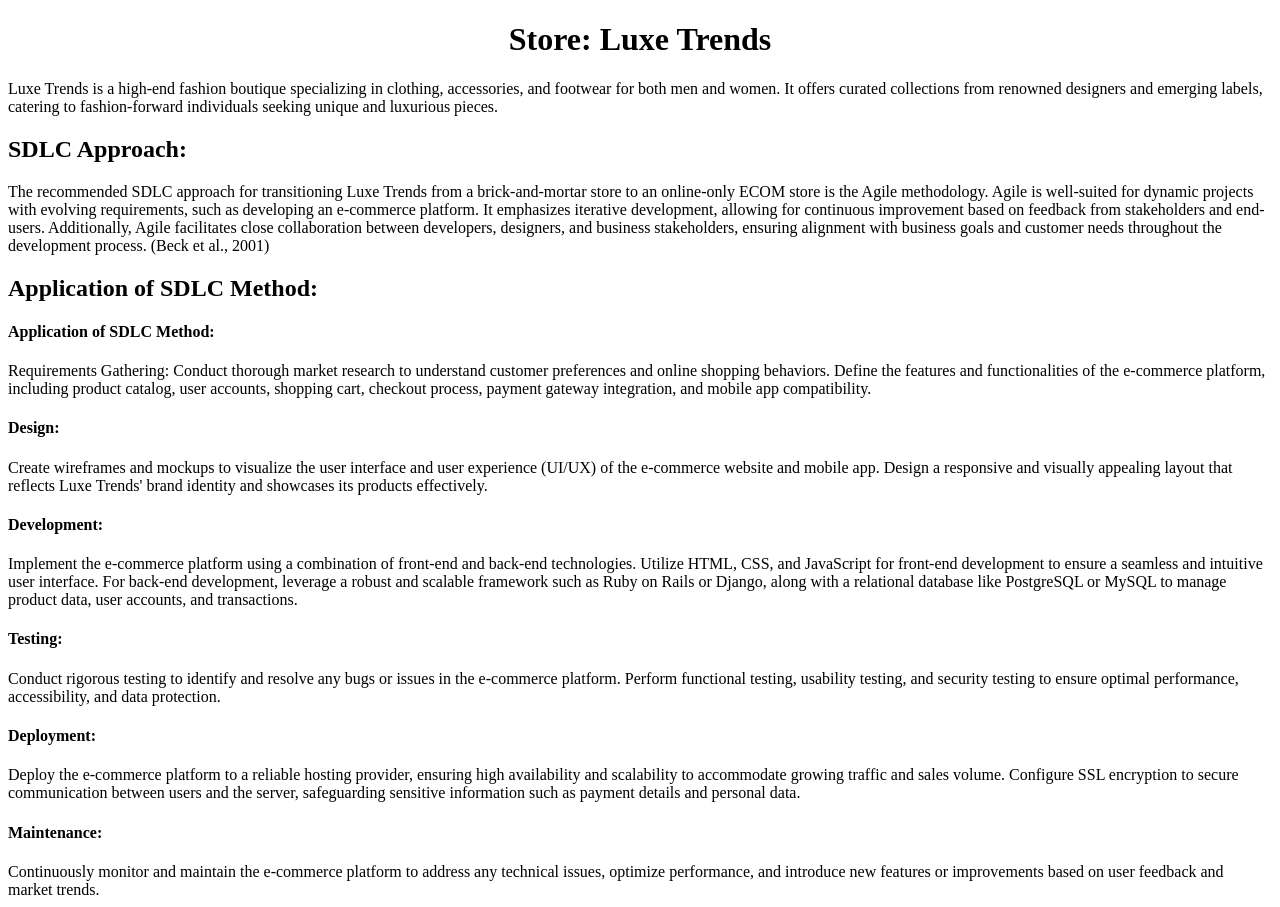
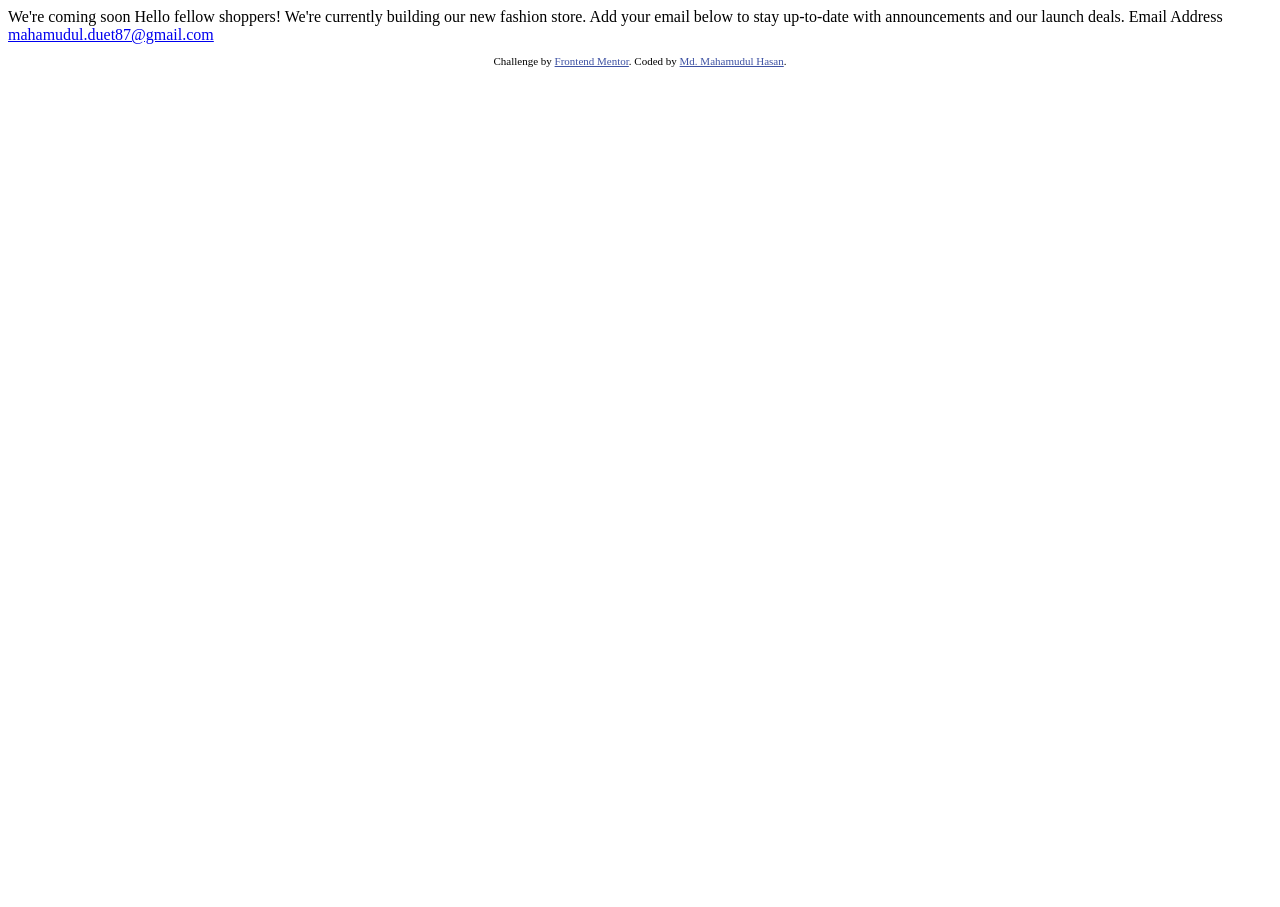
Before and after one commit to mahamudul87/luxe-trends, a plain HTML site: page index.html in a window 1280 px wide. After the commit the page ends 800 px from the top, so only its background shows below. Drawn offline with Linux system fonts and the light colour scheme.

Commit message:
initial template

```diff
--- a/index.html
+++ b/index.html
@@ -1,43 +1,33 @@
 <!DOCTYPE html>
 <html lang="en">
 <head>
-<meta charset="UTF-8">
-<meta name="viewport" content="width=device-width, initial-scale=1.0">
-<title>Luxe Trends</title>
-<style>
-    h1 {
-      text-align: center;
-    }
+  <meta charset="UTF-8">
+  <meta name="viewport" content="width=device-width, initial-scale=1.0"> <!-- displays site properly based on user's device -->
+
+  <link rel="icon" type="image/png" sizes="32x32" href="./images/favicon-32x32.png">
+
+  <title> Luxe Trends | coming soon page</title>
+
+  <!-- Feel free to remove these styles or customise in your own stylesheet 👍 -->
+  <style>
+    .attribution { font-size: 11px; text-align: center; }
+    .attribution a { color: hsl(228, 45%, 44%); }
   </style>
 </head>
 <body>
 
-<h1>Store: Luxe Trends</h1>
-<p>Luxe Trends is a high-end fashion boutique specializing in clothing, accessories, and footwear for both men and women. It offers curated collections from renowned designers and emerging labels, catering to fashion-forward individuals seeking unique and luxurious pieces.</p>
+  We're coming soon
 
-<h2>SDLC Approach:</h2>
-<p>The recommended SDLC approach for transitioning Luxe Trends from a brick-and-mortar store to an online-only ECOM store is the Agile methodology. Agile is well-suited for dynamic projects with evolving requirements, such as developing an e-commerce platform. It emphasizes iterative development, allowing for continuous improvement based on feedback from stakeholders and end-users. Additionally, Agile facilitates close collaboration between developers, designers, and business stakeholders, ensuring alignment with business goals and customer needs throughout the development process. (Beck et al., 2001)</p>
+  Hello fellow shoppers! We're currently building our new fashion store.
+  Add your email below to stay up-to-date with announcements and our launch deals.
 
-<h2>Application of SDLC Method:</h2>
-
-<h4>Application of SDLC Method:</h4>
-</h4>Requirements Gathering:</h4>
- Conduct thorough market research to understand customer preferences and online shopping behaviors. Define the features and functionalities of the e-commerce platform, including product catalog, user accounts, shopping cart, checkout process, payment gateway integration, and mobile app compatibility.
-
-<h4>Design:</h4>
- Create wireframes and mockups to visualize the user interface and user experience (UI/UX) of the e-commerce website and mobile app. Design a responsive and visually appealing layout that reflects Luxe Trends' brand identity and showcases its products effectively.
-
-<h4>Development:</h4>
-Implement the e-commerce platform using a combination of front-end and back-end technologies. Utilize HTML, CSS, and JavaScript for front-end development to ensure a seamless and intuitive user interface. For back-end development, leverage a robust and scalable framework such as Ruby on Rails or Django, along with a relational database like PostgreSQL or MySQL to manage product data, user accounts, and transactions.
-
-<h4>Testing:</h4>
- Conduct rigorous testing to identify and resolve any bugs or issues in the e-commerce platform. Perform functional testing, usability testing, and security testing to ensure optimal performance, accessibility, and data protection.
-
-<h4>Deployment:</h4>
- Deploy the e-commerce platform to a reliable hosting provider, ensuring high availability and scalability to accommodate growing traffic and sales volume. Configure SSL encryption to secure communication between users and the server, safeguarding sensitive information such as payment details and personal data.
-
-<h4>Maintenance:</h4>
- Continuously monitor and maintain the e-commerce platform to address any technical issues, optimize performance, and introduce new features or improvements based on user feedback and market trends.
-
+  Email Address
+  <a href="mailto:mahamudul.duet87@gmail.com">mahamudul.duet87@gmail.com</a>
+  <footer>
+    <p class="attribution">
+      Challenge by <a href="https://www.frontendmentor.io?ref=challenge" target="_blank">Frontend Mentor</a>.
+      Coded by <a href="#">Md. Mahamudul Hasan</a>.
+    </p>
+  </footer>
 </body>
 </html>
```
Also changed, not shown: design/active-states.jpg (added), design/desktop-design.jpg (added), design/desktop-preview.jpg (added), design/mobile-design.jpg (added), images/bg-pattern-desktop.svg (added), images/favicon-32x32.png (added), images/hero-desktop.jpg (added), images/hero-mobile.jpg (added), images/icon-arrow.svg (added), images/icon-error.svg (added), images/logo.svg (added), 3 other files.
